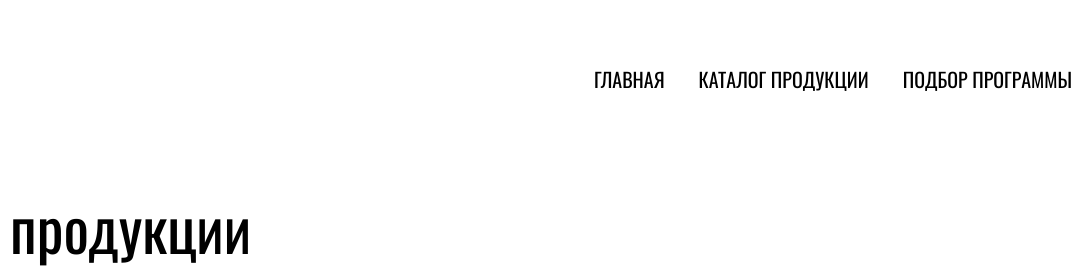
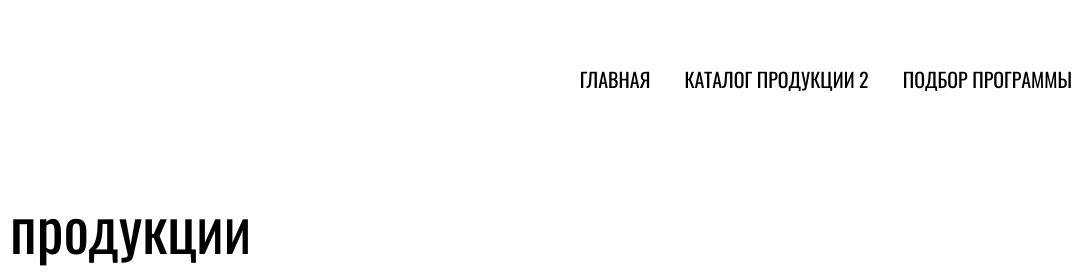
Before and after one commit to denispan/1410409-cat-energy-24, a website: page source/catalog.html in a window 1280 px wide. Shown: the top 280 px of the page, 208-1280 px from the left. Drawn offline with nearby package versions, Linux system fonts and the light colour scheme; files that its build step writes are made by us from their sources.

Commit message:
Изменение заголовка

```diff
--- a/source/catalog.html
+++ b/source/catalog.html
@@ -27,7 +27,7 @@
             </li>
             <li class="menu__item menu__item--current">
               <a class="menu__link" href="catalog.html">
-                Каталог продукции
+                Каталог продукции 2
               </a>
             </li>
             <li class="menu__item">
```
